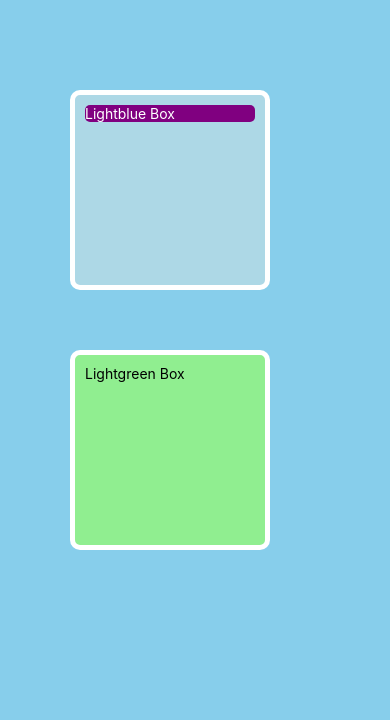
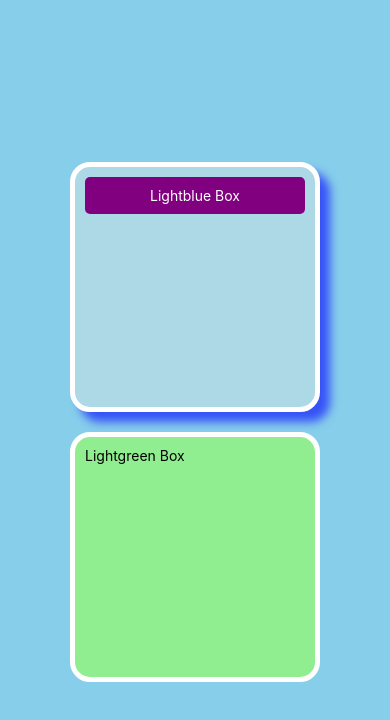
Before and after one commit to muazimmaqbool/React-Native-Tutorials, a React Native app: screen / in a window 390 px wide. Shown: the top 720 px of the page. Built offline with nearby package versions, Linux system fonts and the light colour scheme.

Commit message:
box shadow

```diff
--- a/App.js
+++ b/App.js
@@ -88,8 +88,8 @@ const App = () => {
       {/* <C_StyleSheet/> */}
       {/* <Cc_styleSheet2/> */}
       {/* <D_MultipleStyles/> */}
-      <E_BoxModel/>
-      {/* <F_Shadows/> */}
+      {/* <E_BoxModel/> */}
+      <F_Shadows/>
       {/* <G_StyleInheritance/> */}
       {/* <H_RefereshControl/> */}
       {/* <I_UseWindowDimensions/> */}
--- a/Components/F_Shadows.js
+++ b/Components/F_Shadows.js
@@ -5,7 +5,7 @@ const F_Shadows = () => {
   /*
     Box Shadow and Elevation
     ->To add box-shadow in android as well we have to use Elevation property which internally
-       utilizes the Android Elevation API
+      utilizes the Android Elevation API
     ->This is how we define box-shadow:
      boxShadow:{
         shadowColor:"#333333",
```
